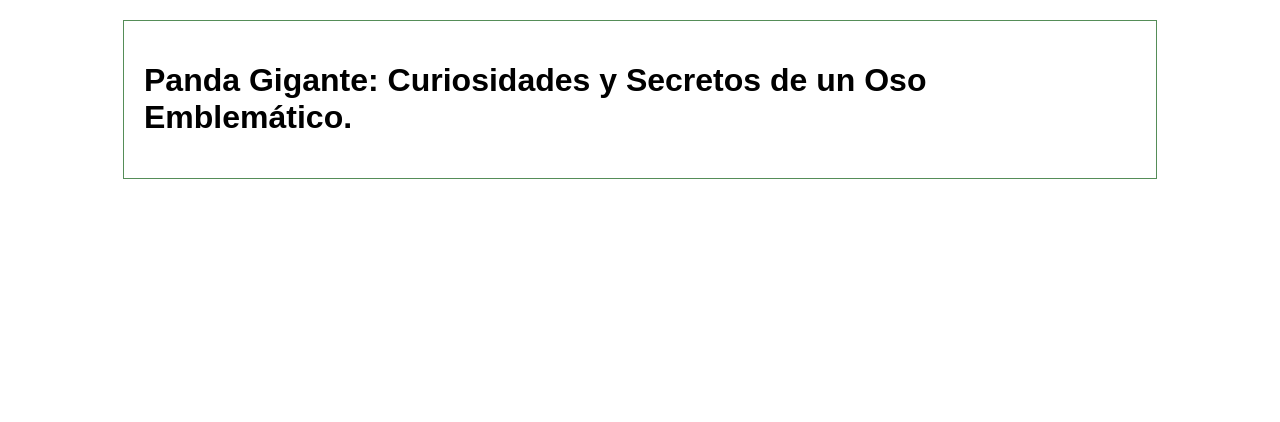
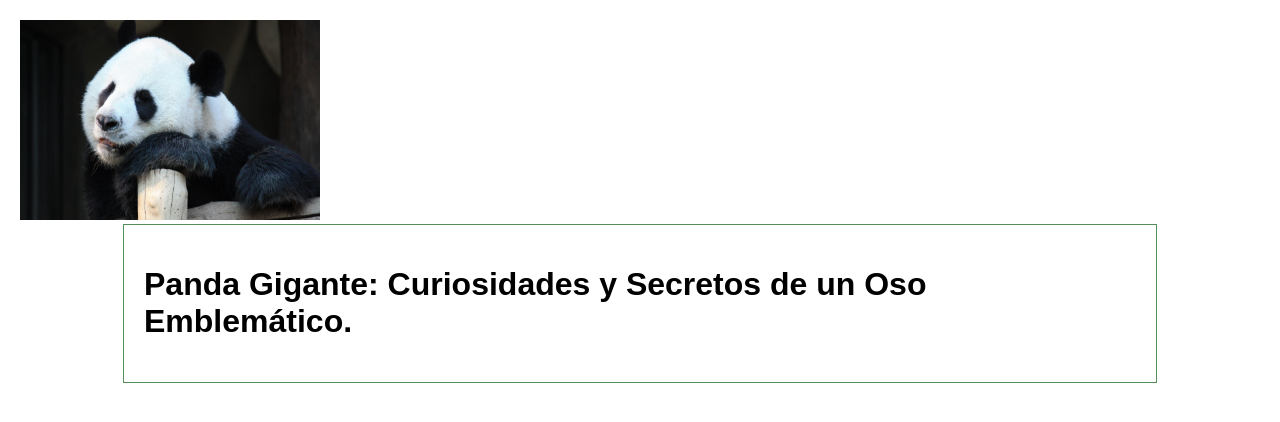
Before and after one commit to AngelaCastro03/Taller2github, a plain HTML site: page index.html in a window 1280 px wide. Drawn offline with Linux system fonts and the light colour scheme.

Commit message:
subir imagen redimencionada

```diff
--- a/index.html
+++ b/index.html
@@ -1,5 +1,6 @@
 <!DOCTYPE html> <html lang="es"> <head> <meta charset="UTF-8"> <meta name="viewport" content="width=device-width, initial-scale=1.0">
     <title>ANIMALES/PANDA</title>
+    <img src="img/panda.jpg" alt="Panda" width="300" height="200">
     <style> body { font-family: sans-serif; margin: 20px; } .container { width: 80%; margin: auto; border: 1px solid #558d58; padding: 20px; }
      </style> </head> <body> <div class="container">
         <h1><strong>Panda Gigante: Curiosidades y Secretos de un Oso Emblemático.</strong></h1>
```
Also changed, not shown: img/panda.jpg (added).
